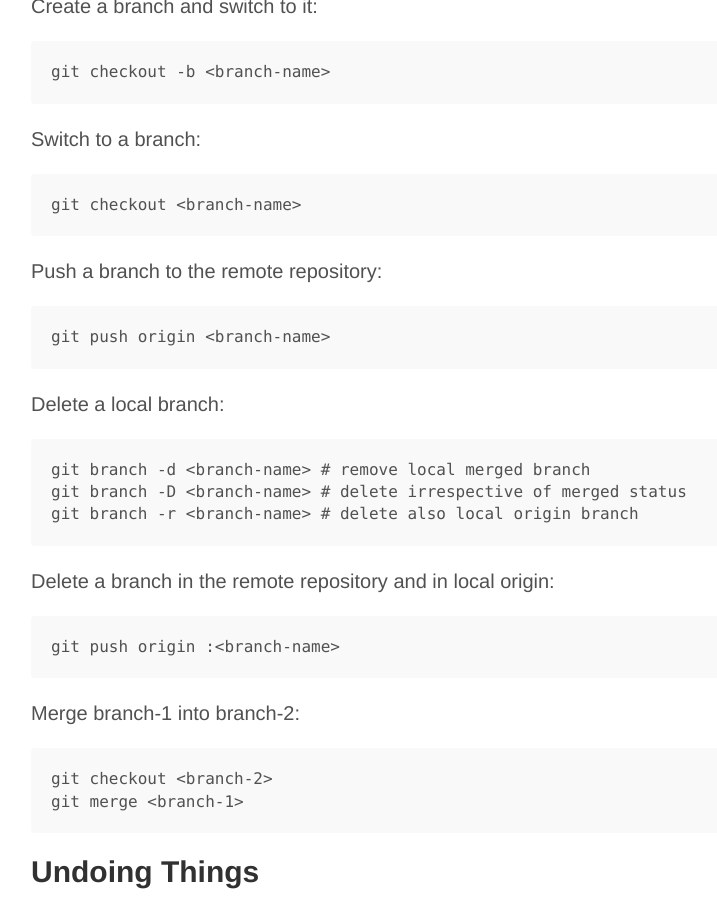
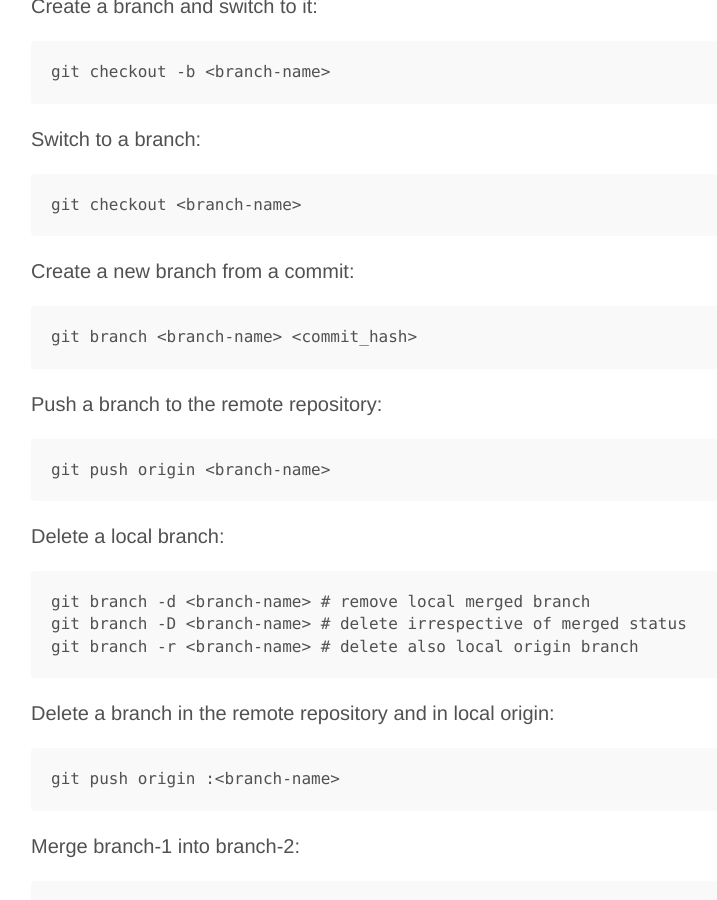
Before and after one commit to migescho/migescho.github.io, a Jekyll site: the page built from _posts/2014-09-19-little-git-howto.md, in a window 1280 px wide and 900 px high, scrolled down 1255 px. Shown: the whole window, without its empty margins (249-966 px from the left). Built offline with Jekyll 4.4.1, drawn with Linux system fonts in a browser that asks for light colours; Markdown is read by kramdown in place of the engine named in the settings.

Commit message:
add branching from commit

````diff
--- a/_posts/2014-09-19-little-git-howto.md
+++ b/_posts/2014-09-19-little-git-howto.md
@@ -54,6 +54,12 @@ Switch to a branch:
 
 ```
 git checkout <branch-name>
+```
+
+Create a new branch from a commit:
+
+```
+git branch <branch-name> <commit_hash>
 ```
 
 Push a branch to the remote repository:
````
